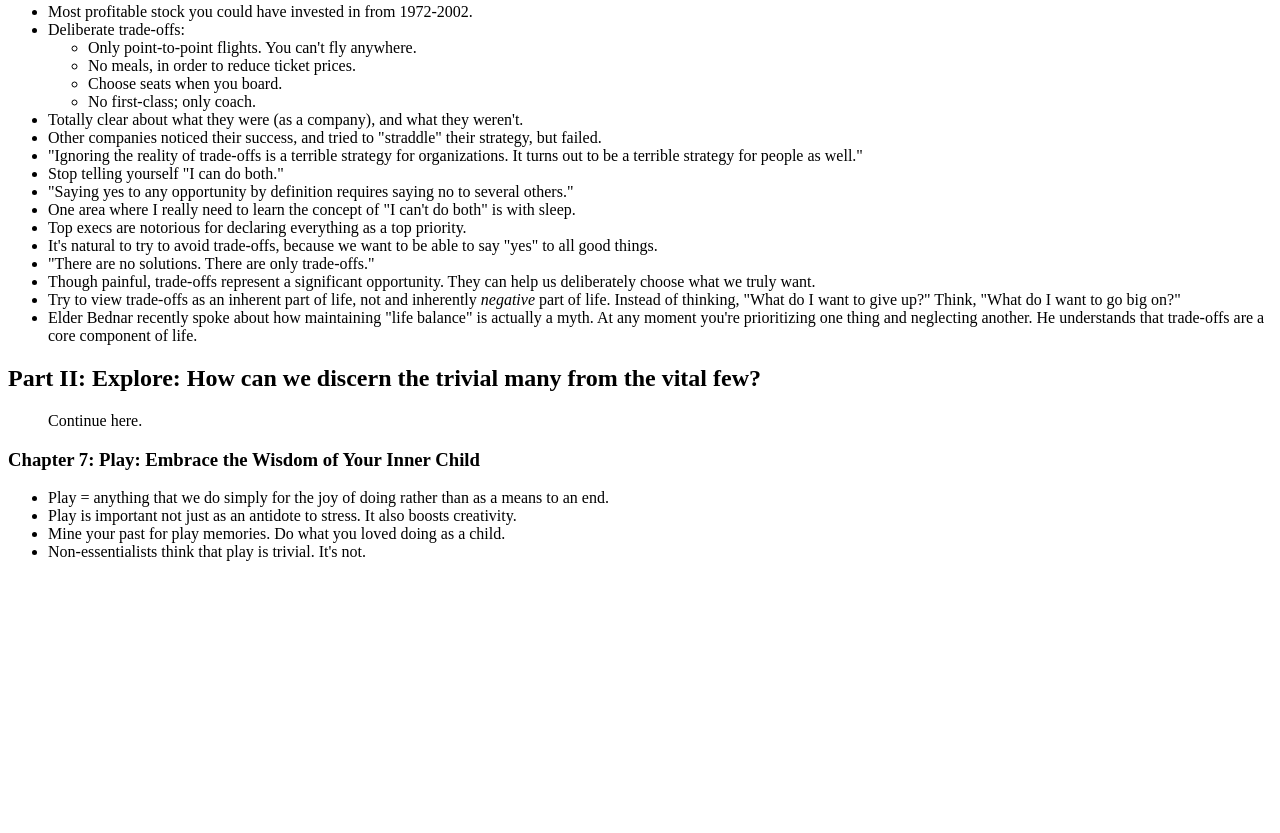
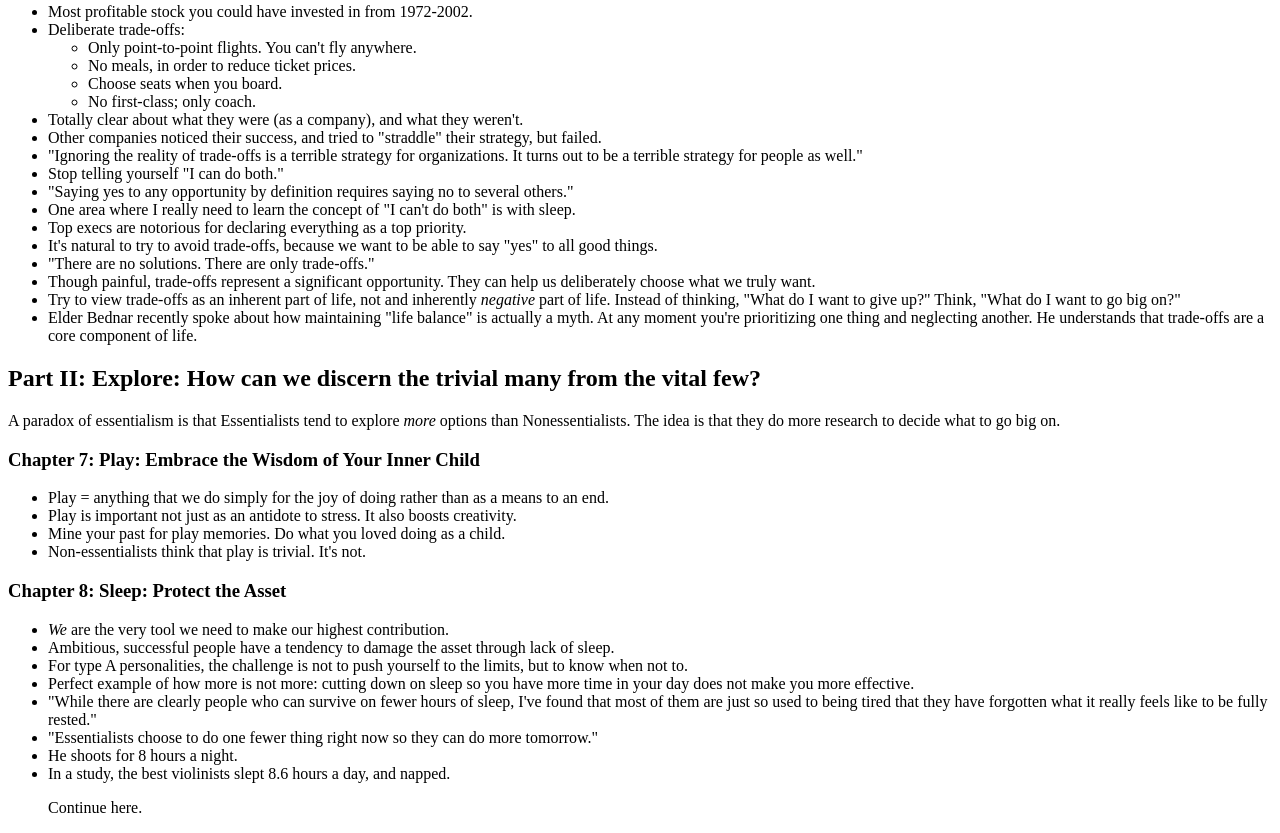
Before and after one commit to wilsonparson/wilsonparson.com, an Eleventy site: page src/wiki/books/essentialism/index.md in a window 1280 px wide. Shown: the part 2846-3679 px from the top of the page. Before the commit the page ends 3423 px from the top, so only its background shows below. Built offline with nearby package versions, Linux system fonts and the light colour scheme; Eleventy itself is replaced by a stand-in of ours; files that its build step writes are made by us from their sources.

Commit message:
Update from Forestry.io Wilson Parson updated src/wiki/books/essentialism/index.md

```diff
--- a/src/wiki/books/essentialism/index.md
+++ b/src/wiki/books/essentialism/index.md
@@ -106,7 +106,7 @@ When humans believe or feel that their actions don't have an impact, they respon
 
 ## Part II: Explore: How can we discern the trivial many from the vital few?
 
-> Continue here.
+A paradox of essentialism is that Essentialists tend to explore _more_ options than Nonessentialists. The idea is that they do more research to decide what to go big on.
 
 ### Chapter 7: Play: Embrace the Wisdom of Your Inner Child
 
@@ -114,3 +114,16 @@ When humans believe or feel that their actions don't have an impact, they respon
 * Play is important not just as an antidote to stress. It also boosts creativity.
 * Mine your past for play memories. Do what you loved doing as a child.
 * Non-essentialists think that play is trivial. It's not.
+
+### Chapter 8: Sleep: Protect the Asset
+
+* _We_ are the very tool we need to make our highest contribution.
+* Ambitious, successful people have a tendency to damage the asset through lack of sleep.
+* For type A personalities, the challenge is not to push yourself to the limits, but to know when not to.
+* Perfect example of how more is not more: cutting down on sleep so you have more time in your day does not make you more effective.
+* "While there are clearly people who can survive on fewer hours of sleep, I've found that most of them are just so used to being tired that they have forgotten what it really feels like to be fully rested."
+* "Essentialists choose to do one fewer thing right now so they can do more tomorrow."
+* He shoots for 8 hours a night.
+* In a study, the best violinists slept 8.6 hours a day, and napped.
+
+> Continue here.
```
